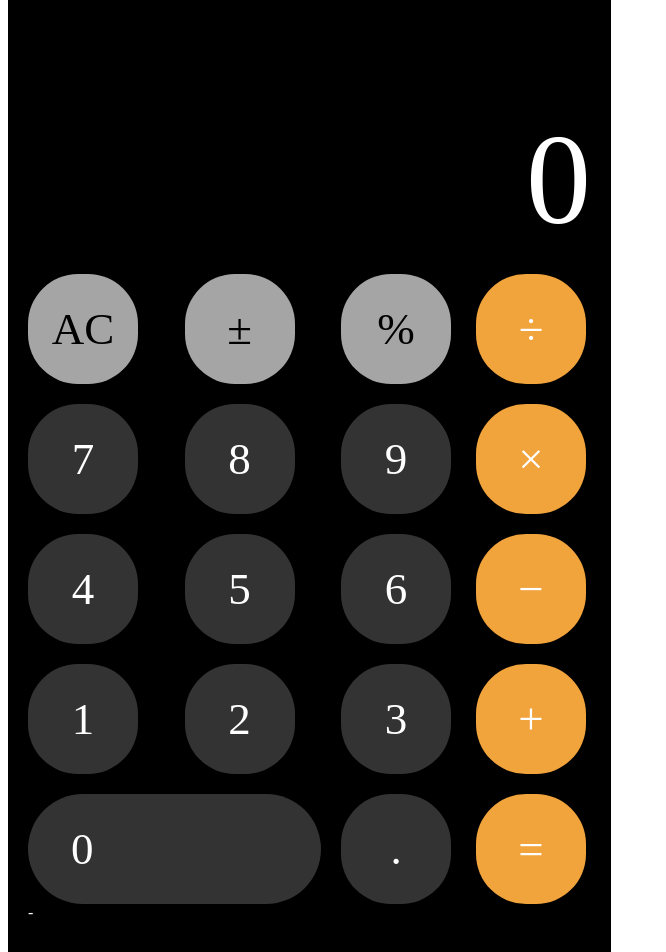
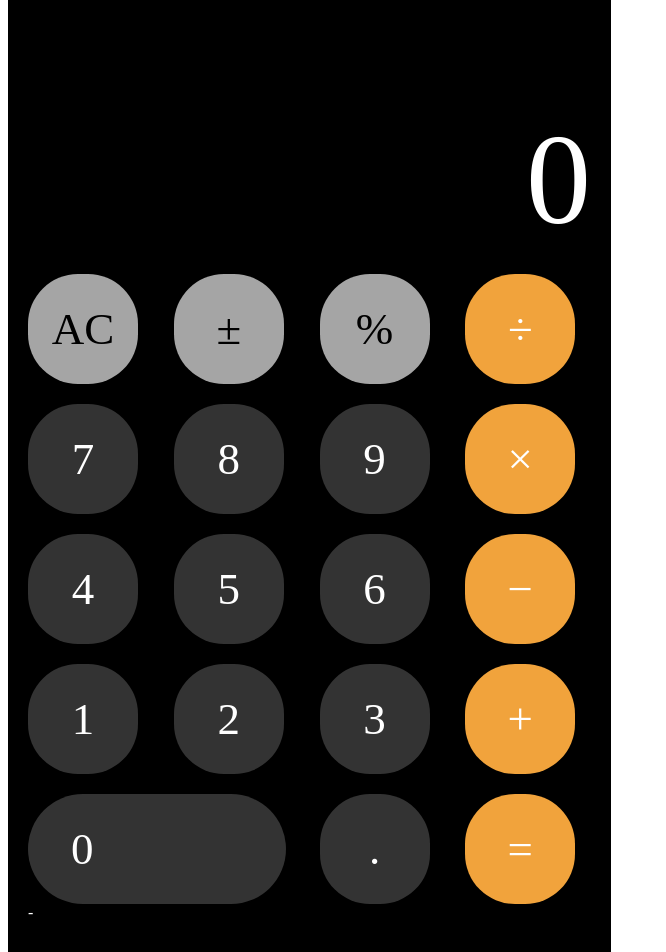
Before and after one commit to Oyeleye/Web-calculator, a React (Create React App) app: page / in a window 1280 px wide. Shown: the part 174-1126 px from the top of the page, without its empty margins (0-666 px from the left). Built offline with nearby package versions, Linux system fonts and the light colour scheme.

Commit message:
More styling

```diff
--- a/src/Components/Button/Button.css
+++ b/src/Components/Button/Button.css
@@ -10,7 +10,7 @@
     cursor: pointer;
 }
 .Button.zero {
-    width: 250px;
+    width: 215px;
     grid-column: 1 / span 2;
     border-radius: 57.5px;
     position: relative;
```
